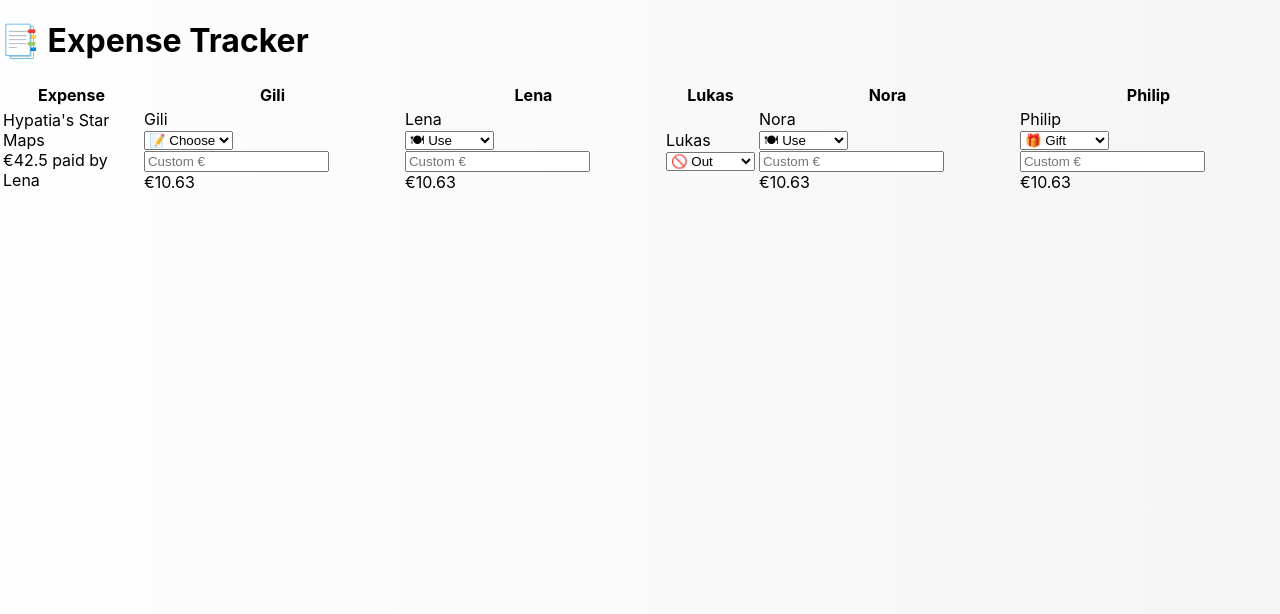
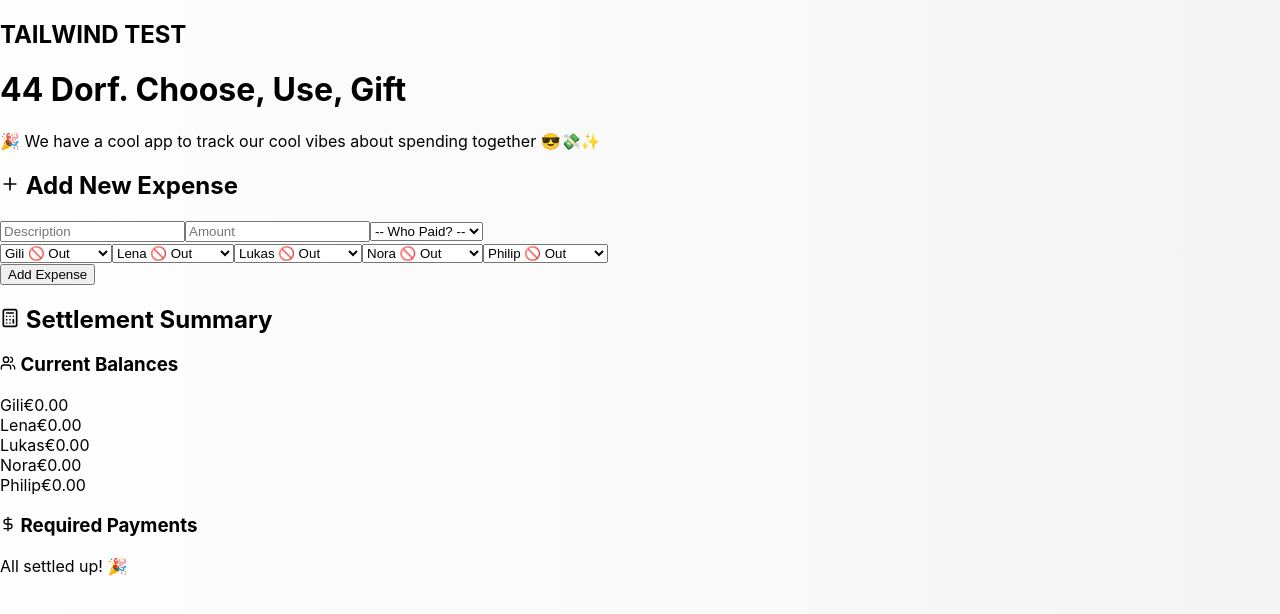
Before and after one commit to Gilganit/44-CUG, a React (Create React App) app: page / in a window 1280 px wide. Shown: the top 614 px of the page. Built offline with nearby package versions, Linux system fonts and the light colour scheme.

Commit message:
clean up the fields and add back input and summary fields

```diff
--- a/src/App.js
+++ b/src/App.js
@@ -1,129 +1,223 @@
-// App.js (React + Tailwind)
-// This renders a horizontal spreadsheet-style layout: each expense is a row,
-// and each person is a column with their corresponding inputs.
 
-import React, { useState } from "react";
+import React, { useState } from 'react';
+import { Plus, Trash2, Calculator, Users, DollarSign } from 'lucide-react';
 
-const housemates = ["Gili", "Lena", "Lukas", "Nora", "Philip"];
+const ExpenseSharingApp = () => {
+  const [housemates] = useState(['Gili', 'Lena', 'Lukas', 'Nora', 'Philip']);
+  const [expenses, setExpenses] = useState([]);
+  const [newExpense, setNewExpense] = useState({
+    description: '',
+    amount: '',
+    paidBy: '',
+    participations: housemates.reduce((acc, p) => ({ ...acc, [p]: 'out' }), {})
+  });
 
-const initialExpenses = [
-  {
-    id: 1,
-    description: "Hypatia's Star Maps",
-    amount: 42.5,
-    paidBy: "Lena",
-    participations: {
-      Gili: "choose",
-      Lena: "use",
-      Lukas: "out",
-      Nora: "use",
-      Philip: "gift",
-    },
-    customAmounts: {},
-  },
-];
+  const addExpense = () => {
+    if (!newExpense.description || !newExpense.amount || !newExpense.paidBy) return;
+    const expense = {
+      id: Date.now(),
+      description: newExpense.description,
+      amount: parseFloat(newExpense.amount),
+      paidBy: newExpense.paidBy,
+      participations: { ...newExpense.participations },
+      customAmounts: {}
+    };
+    setExpenses([...expenses, expense]);
+    setNewExpense({
+      description: '',
+      amount: '',
+      paidBy: '',
+      participations: housemates.reduce((acc, p) => ({ ...acc, [p]: 'out' }), {})
+    });
+  };
 
-const App = () => {
-  const [expenses, setExpenses] = useState(initialExpenses);
+  const updateParticipation = (id, person, value) => {
+    setExpenses(expenses.map(e => e.id === id ? {
+      ...e,
+      participations: { ...e.participations, [person]: value }
+    } : e));
+  };
+
+  const updateCustomAmount = (id, person, value) => {
+    setExpenses(expenses.map(e => e.id === id ? {
+      ...e,
+      customAmounts: { ...e.customAmounts, [person]: parseFloat(value) || 0 }
+    } : e));
+  };
 
   const calculateSplit = (expense) => {
-    const included = housemates.filter((person) => expense.participations[person] !== "out");
-    const share = expense.amount / included.length;
-    const splits = {};
-    included.forEach((person) => {
-      splits[person] = share;
+    const participants = housemates.filter(p => expense.participations[p] !== 'out');
+    const shares = { choose: 1.1, use: 1.0, gift: 0.3 };
+    let remaining = expense.amount;
+    const amounts = {};
+
+    participants.forEach(p => {
+      if (expense.customAmounts[p]) {
+        amounts[p] = expense.customAmounts[p];
+        remaining -= expense.customAmounts[p];
+      }
     });
-    return splits;
+
+    const weighted = participants.filter(p => !expense.customAmounts[p]);
+    const totalShare = weighted.reduce((acc, p) => acc + (shares[expense.participations[p]] || 0), 0);
+    const base = totalShare > 0 ? remaining / totalShare : 0;
+
+    weighted.forEach(p => {
+      const role = expense.participations[p];
+      amounts[p] = base * (shares[role] || 0);
+    });
+
+    housemates.forEach(p => { if (!amounts[p]) amounts[p] = 0; });
+    return amounts;
   };
 
-  const updateParticipation = (expenseId, person, value) => {
-    setExpenses((prev) =>
-      prev.map((exp) =>
-        exp.id === expenseId
-          ? {
-              ...exp,
-              participations: { ...exp.participations, [person]: value },
-            }
-          : exp
-      )
-    );
+  const calculateBalances = () => {
+    const balances = housemates.reduce((acc, p) => ({ ...acc, [p]: 0 }), {});
+    expenses.forEach(exp => {
+      const splits = calculateSplit(exp);
+      balances[exp.paidBy] += exp.amount;
+      Object.entries(splits).forEach(([p, amt]) => balances[p] -= amt);
+    });
+    return balances;
   };
 
-  const updateCustomAmount = (expenseId, person, value) => {
-    setExpenses((prev) =>
-      prev.map((exp) =>
-        exp.id === expenseId
-          ? {
-              ...exp,
-              customAmounts: {
-                ...exp.customAmounts,
-                [person]: value === "" ? undefined : parseFloat(value),
-              },
+  const calculateSettlements = () => {
+    const balances = calculateBalances();
+    const settlements = [];
+    const creditors = Object.entries(balances).filter(([, b]) => b > 0.01);
+    const debtors = Object.entries(balances).filter(([, b]) => b < -0.01);
+
+    for (const [creditor, cAmt] of creditors) {
+      for (const [debtor, dAmt] of debtors) {
+        if (balances[creditor] > 0.01 && balances[debtor] < -0.01) {
+          const amount = Math.min(balances[creditor], -balances[debtor]);
+          settlements.push({ from: debtor, to: creditor, amount });
+          balances[creditor] -= amount;
+          balances[debtor] += amount;
         }
-          : exp
-      )
-    );
+      }
+    }
+    return settlements;
   };
 
   return (
-    <div className="p-6 max-w-full overflow-x-auto">
-      <h1 className="text-3xl font-bold mb-4">📑 Expense Tracker</h1>
-      <table className="table-auto border-collapse w-full">
+    <div className="min-h-screen bg-gradient-to-br from-pink-50 via-white to-blue-50 p-8">
+      <div className="max-w-7xl mx-auto bg-white shadow-xl rounded-lg p-8">
+        <div className="text-center mb-8">
+          <h2 className="text-4xl text-pink-600 font-bold">TAILWIND TEST</h2>
+          <h1 className="text-3xl font-bold text-gray-900 mb-2">44 Dorf. Choose, Use, Gift</h1>
+          <p className="text-gray-700 text-lg">🎉 We have a cool app to track our cool vibes about spending together 😎💸✨</p>
+        </div>
+
+        {/* New Expense */}
+        <div className="bg-gray-50 p-6 rounded-lg mb-8 shadow">
+          <h2 className="text-2xl font-semibold mb-4 flex items-center gap-2"><Plus size={20}/> Add New Expense</h2>
+          <div className="grid grid-cols-1 md:grid-cols-3 gap-4 mb-4">
+            <input className="p-2 border rounded" placeholder="Description" value={newExpense.description} onChange={e => setNewExpense({ ...newExpense, description: e.target.value })} />
+            <input className="p-2 border rounded" type="number" placeholder="Amount" value={newExpense.amount} onChange={e => setNewExpense({ ...newExpense, amount: e.target.value })} />
+            <select className="p-2 border rounded" value={newExpense.paidBy} onChange={e => setNewExpense({ ...newExpense, paidBy: e.target.value })}>
+              <option value="">-- Who Paid? --</option>
+              {housemates.map(p => <option key={p} value={p}>{p}</option>)}
+            </select>
+          </div>
+          <div className="grid grid-cols-2 sm:grid-cols-3 md:grid-cols-5 gap-2">
+            {housemates.map(person => (
+              <select key={person} className="border rounded text-sm p-2" value={newExpense.participations[person]} onChange={e => setNewExpense({ ...newExpense, participations: { ...newExpense.participations, [person]: e.target.value } })}>
+                <option value="out">{person} 🚫 Out</option>
+                <option value="choose">{person} 📝 Choose</option>
+                <option value="use">{person} 🍽 Use</option>
+                <option value="gift">{person} 🎁 Gift</option>
+              </select>
+            ))}
+          </div>
+          <button onClick={addExpense} className="mt-4 bg-blue-600 text-white px-4 py-2 rounded hover:bg-blue-700">Add Expense</button>
+        </div>
+
+        {/* Table */}
+        {expenses.length > 0 && (
+          <div className="overflow-x-auto">
+            <table className="min-w-full table-auto border text-sm mb-8">
               <thead>
-          <tr>
-            <th className="border px-4 py-2 text-left">Expense</th>
-            {housemates.map((person) => (
-              <th key={person} className="border px-4 py-2 text-left">
-                {person}
-              </th>
+                <tr className="bg-gray-100">
+                  <th className="border p-2">Description</th>
+                  {housemates.map(p => (
+                    <th key={p} className="border p-2">{p}</th>
                   ))}
+                  <th className="border p-2">Delete</th>
                 </tr>
               </thead>
               <tbody>
-          {expenses.map((expense) => {
-            const splits = calculateSplit(expense);
+                {expenses.map(exp => {
+                  const splits = calculateSplit(exp);
                   return (
-              <tr key={expense.id} className="border-t">
-                <td className="border px-4 py-2 font-semibold">
-                  <div>{expense.description}</div>
-                  <div className="text-xs text-gray-600">€{expense.amount} paid by {expense.paidBy}</div>
+                    <tr key={exp.id} className="text-center">
+                      <td className="border p-2 text-left">
+                        <strong>{exp.description}</strong><br/>
+                        <span className="text-gray-500">€{exp.amount.toFixed(2)} by {exp.paidBy}</span>
                       </td>
-                {housemates.map((person) => (
-                  <td key={person} className="border px-2 py-2 text-sm align-top">
-                    <div className="mb-1 font-semibold">{person}</div>
-                    <select
-                      className="border rounded p-1 w-full text-sm mb-1"
-                      value={expense.participations[person] || "out"}
-                      onChange={(e) => updateParticipation(expense.id, person, e.target.value)}
-                    >
-                      <option value="out">🚫 Out</option>
-                      <option value="choose">📝 Choose</option>
-                      <option value="use">🍽 Use</option>
-                      <option value="gift">🎁 Gift</option>
+                      {housemates.map(p => (
+                        <td key={p} className="border p-2">
+                          <select value={exp.participations[p]} onChange={e => updateParticipation(exp.id, p, e.target.value)} className="text-xs border rounded p-1 mb-1">
+                            <option value="out">🚫</option>
+                            <option value="choose">📝</option>
+                            <option value="use">🍽</option>
+                            <option value="gift">🎁</option>
                           </select>
-                    {expense.participations[person] !== "out" && (
+                          {exp.participations[p] !== 'out' && (
                             <>
-                        <input
-                          type="number"
-                          placeholder="Custom €"
-                          className="border rounded p-1 w-full text-sm mb-1"
-                          value={expense.customAmounts?.[person] ?? ""}
-                          onChange={(e) => updateCustomAmount(expense.id, person, e.target.value)}
-                        />
-                        <div className="text-xs text-gray-600">
-                          €{splits[person]?.toFixed(2)}
-                        </div>
+                              <input type="number" placeholder="€" value={exp.customAmounts?.[p] || ''} onChange={e => updateCustomAmount(exp.id, p, e.target.value)} className="text-xs border rounded p-1 w-16 mb-1"/>
+                              <div className="text-gray-600 text-xs">€{splits[p]?.toFixed(2)}</div>
                             </>
                           )}
                         </td>
                       ))}
+                      <td className="border p-2">
+                        <button onClick={() => setExpenses(expenses.filter(e => e.id !== exp.id))}>
+                          <Trash2 size={16} className="text-red-500" />
+                        </button>
+                      </td>
                     </tr>
                   );
                 })}
               </tbody>
             </table>
           </div>
+        )}
+
+        {/* Summary */}
+        <div className="bg-green-50 p-6 rounded-lg shadow">
+          <h2 className="text-xl font-semibold mb-4 flex items-center gap-2"><Calculator size={20}/> Settlement Summary</h2>
+          <div className="grid grid-cols-1 md:grid-cols-2 gap-6">
+            <div>
+              <h3 className="font-medium mb-3 flex items-center gap-2"><Users size={16}/> Current Balances</h3>
+              <div className="space-y-2">
+                {Object.entries(calculateBalances()).map(([p, b]) => (
+                  <div key={p} className="flex justify-between bg-white rounded p-2">
+                    <span>{p}</span>
+                    <span className={b > 0 ? 'text-green-600' : b < 0 ? 'text-red-600' : 'text-gray-600'}>
+                      €{b.toFixed(2)}
+                    </span>
+                  </div>
+                ))}
+              </div>
+            </div>
+            <div>
+              <h3 className="font-medium mb-3 flex items-center gap-2"><DollarSign size={16}/> Required Payments</h3>
+              <div className="space-y-2">
+                {calculateSettlements().length === 0
+                  ? <p className="italic text-gray-500">All settled up! 🎉</p>
+                  : calculateSettlements().map((s, i) => (
+                      <div key={i} className="bg-white rounded p-2">
+                        {s.from} pays {s.to} → <span className="text-green-600 font-semibold">€{s.amount.toFixed(2)}</span>
+                      </div>
+                    ))}
+              </div>
+            </div>
+          </div>
+        </div>
+      </div>
+    </div>
   );
 };
 
-export default App;
+export default ExpenseSharingApp;
```
Lines whose indentation alone changed are shown as unchanged.
